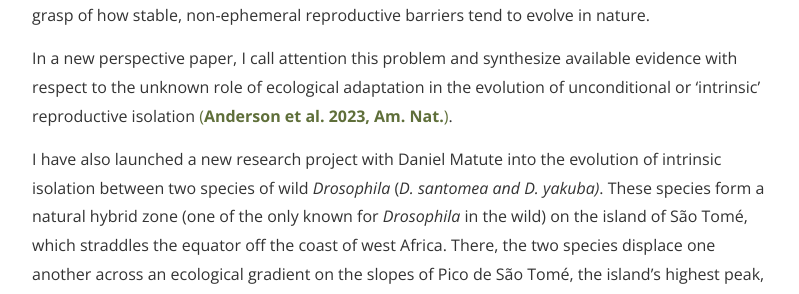
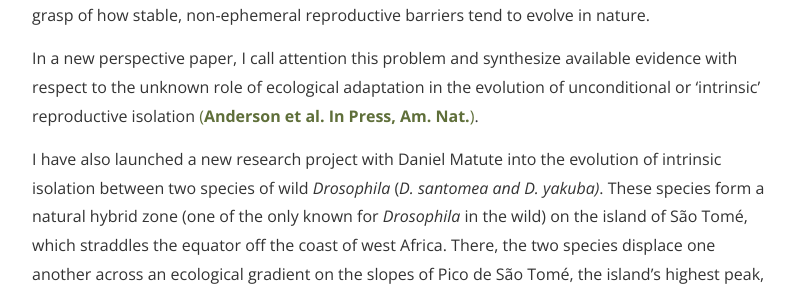
Before and after one commit to SeanASAnderson/SeanASAnderson.github.io, a Jekyll site: the page built from research.md, in a window 1280 px wide and 900 px high, scrolled down 4808 px. Shown: the part 155-449 px from the top of the window, without its empty margins (240-1039 px from the left). Built offline with Jekyll 4.4.1, drawn with Linux system fonts in a browser that asks for light colours; nearby versions of some CDN libraries; some web fonts are replaced.

Commit message:
added in press paper

```diff
--- a/research.md
+++ b/research.md
@@ -15,7 +15,7 @@ While the first requirement is obvious, the second follows from the fact that sp
 
 Speciation and the establishment of sympatry are thus two critical rate-limiting steps in the diversification cycle. The primary focus of my work is to better understand the factors affecting these processes.
 
-<!--Finally, while nature is certainly idiosyncratic, it is ultimately necessary to generalize when attempting to explain broader-scale patterns of diversity. For this reason, a major focus of my work is data synthesis and the use of statistical models to draw general inferences about the mechanisms driving (or halting) progress toward the origin of new species.-->
+<!--Finally, while nature is certainly idiosyncratic, it is ultimately necessary to generalize when attempting to explain broader-scale patterns of diversity. For this reason, a major focus of my work is data synthesis and the use of statistical models to draw general inferences about the mechanisms driving (or halting) progress toward the origin of new species...and how variation in these factors can help explain the unequal distribution of global biodiversity-->
 
 ---
 ---
@@ -61,7 +61,7 @@ An additional note on the character displacement models of this paper: previous
 
 The road to origin of species is not a one-way street. While barriers to gene flow can quickly arise between lineages under some circumstances, such barriers can also quickly dissolve when circumstances change, resulting in incipient species collapse. In fact, growing evidence supporting an ephemeral speciation model ([Rosenblum et al. 2012](https://link.springer.com/article/10.1007/s11692-012-9171-x)) suggests that incipient species readily arise but are generally short-lived, and it seems likely that extinction-via-hybridzation or 'speciation reversal' is a major reason. This observations point to a major consequence: to cultivate a mechanistic understanding of the build-up of biodiversity, researchers will require a much better grasp of how stable, non-ephemeral reproductive barriers tend to evolve in nature.
 
-In a new perspective paper, I call attention this problem and synthesize available evidence with respect to the unknown role of ecological adaptation in the evolution of unconditional or 'intrinsic' reproductive isolation [(**Anderson et al. 2023, Am. Nat.**)](https://doi.org/10.1086/723763).
+In a new perspective paper, I call attention this problem and synthesize available evidence with respect to the unknown role of ecological adaptation in the evolution of unconditional or 'intrinsic' reproductive isolation [(**Anderson et al. In Press, Am. Nat.**)](https://doi.org/10.1086/723763).
 
 I have also launched a new research project with Daniel Matute into the evolution of intrinsic isolation between two species of wild *Drosophila* (*D. santomea and D. yakuba)*. These species form a natural hybrid zone (one of the only known for *Drosophila* in the wild) on the island of S&atilde;o Tom&eacute;, which straddles the equator off the coast of west Africa. There, the two species displace one another across an ecological gradient on the slopes of Pico de S&atilde;o Tom&eacute;, the island's highest peak, with *D. yakuba* occurring at lower elevations and the endemic *D. santomea* occupying the higher slopes. This system touches on the two major themes of my research <span>&#8212;</span> speciation and the factors affecting coexistence.
 
```
